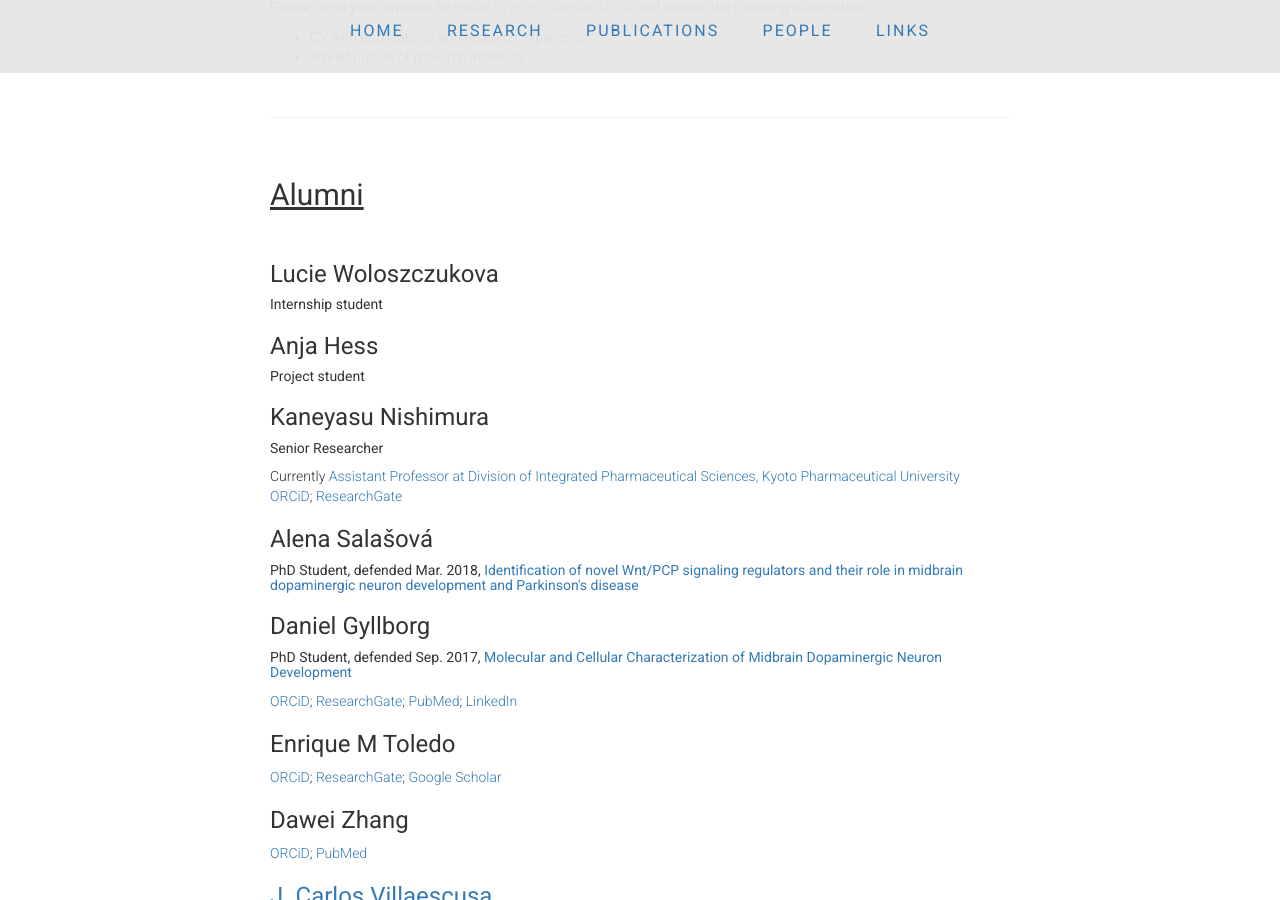
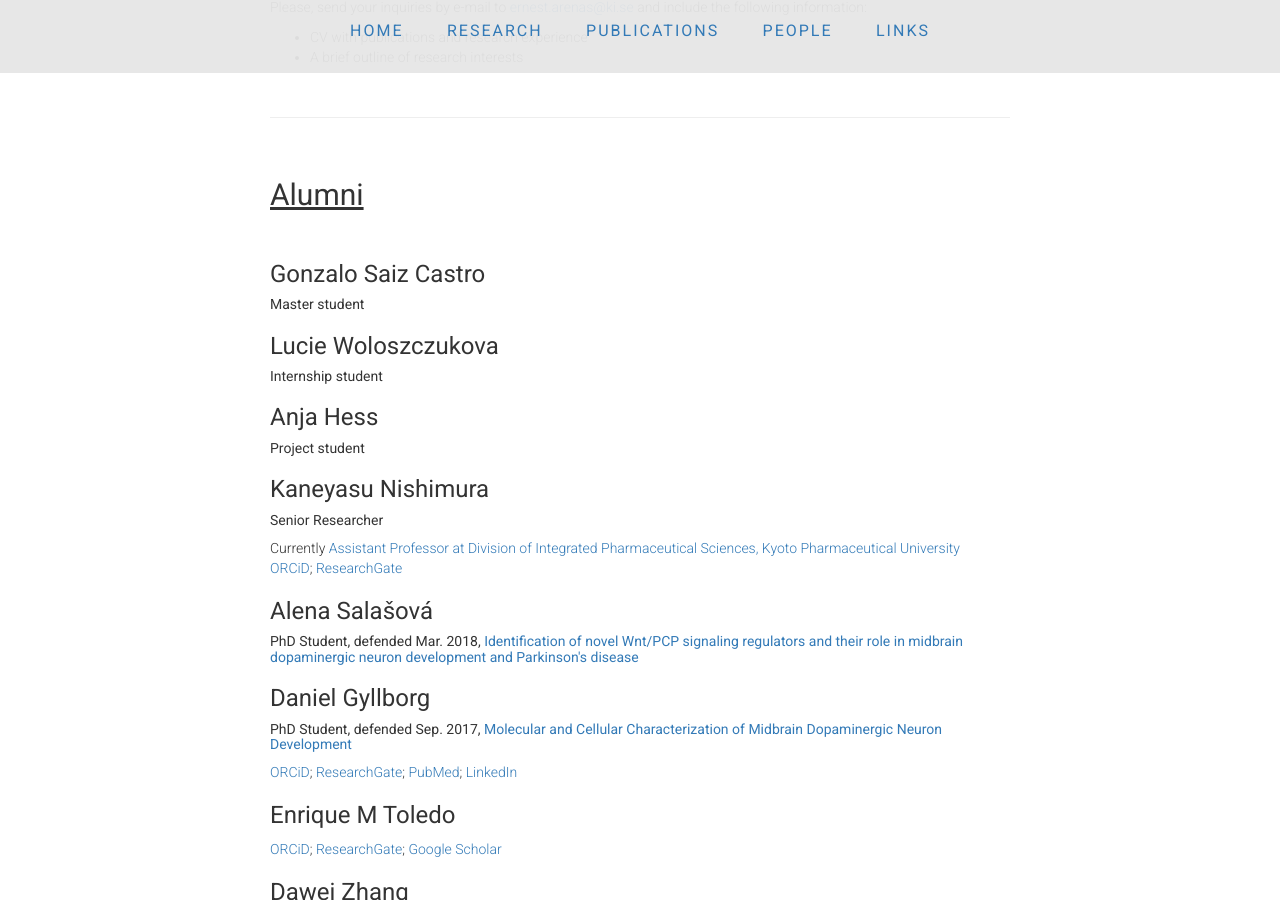
Before and after one commit to ArenasLab/arenaslab.github.io, a Jekyll site: the page people/index.html, which Jekyll copies as it is, in a window 1280 px wide and 900 px high, scrolled down 2438 px. Built offline with Jekyll 4.4.1, drawn with Linux system fonts in a browser that asks for light colours.

Commit message:
Update index.html

```diff
--- a/people/index.html
+++ b/people/index.html
@@ -236,6 +236,10 @@
 
     <p>&nbsp;<p>
 
+	<h3>Gonzalo Saiz Castro</h3>
+          <h5>Master student</h5>
+
+            <p></p>
 
        <h3>Lucie Woloszczukova</h3>
           <h5>Internship student</h5>
```
